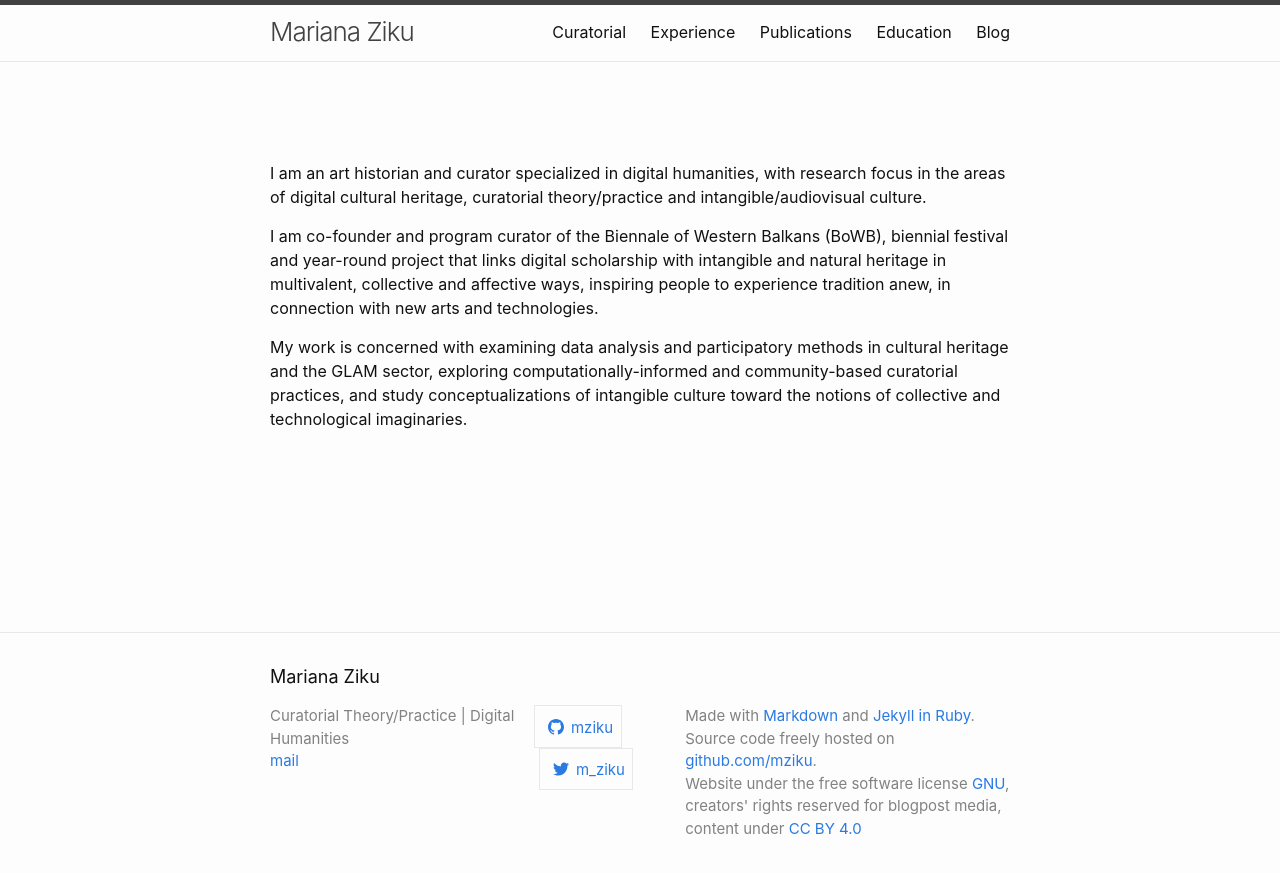
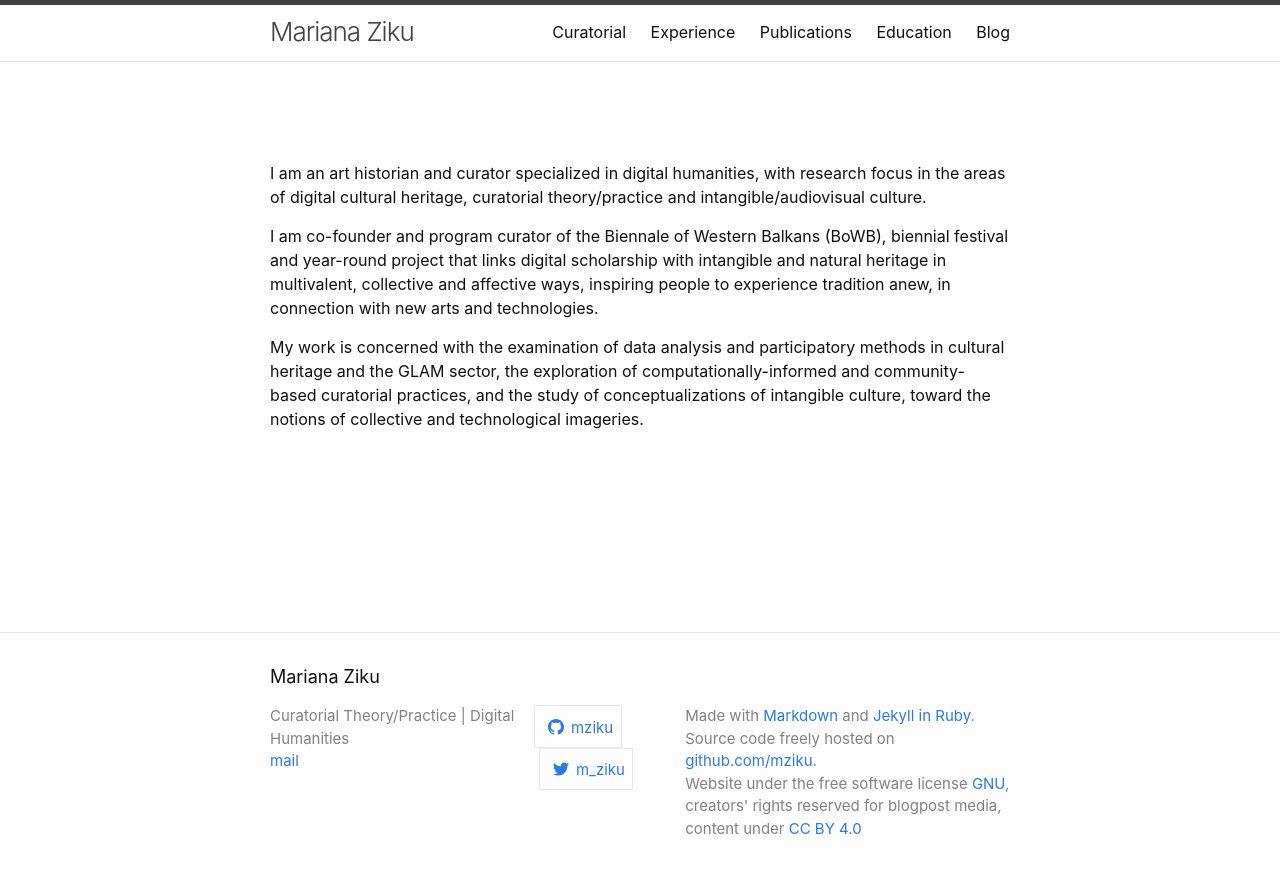
Before and after one commit to mziku/mziku.github.io, a Jekyll site: the page built from index.md, in a window 1280 px wide. Shown: the top 873 px of the page. Built offline with Jekyll 4.4.1, drawn with Linux system fonts in a browser that asks for light colours.

Commit message:
Update index.md

```diff
--- a/index.md
+++ b/index.md
@@ -8,4 +8,4 @@ I am an art historian and curator specialized in digital humanities, with resear
 
 I am co-founder and program curator of the Biennale of Western Balkans (BoWB), biennial festival and year-round project that links digital scholarship with intangible and natural heritage in multivalent, collective and affective ways, inspiring people to experience tradition anew, in connection with new arts and technologies.
 
-My work is concerned with examining data analysis and participatory methods in cultural heritage and the GLAM sector, exploring computationally-informed and community-based curatorial practices, and study conceptualizations of intangible culture toward the notions of collective and technological imaginaries.
+My work is concerned with the examination of data analysis and participatory methods in cultural heritage and the GLAM sector, the exploration of computationally-informed and community-based curatorial practices, and the study of conceptualizations of intangible culture, toward the notions of collective and technological imageries.
```
